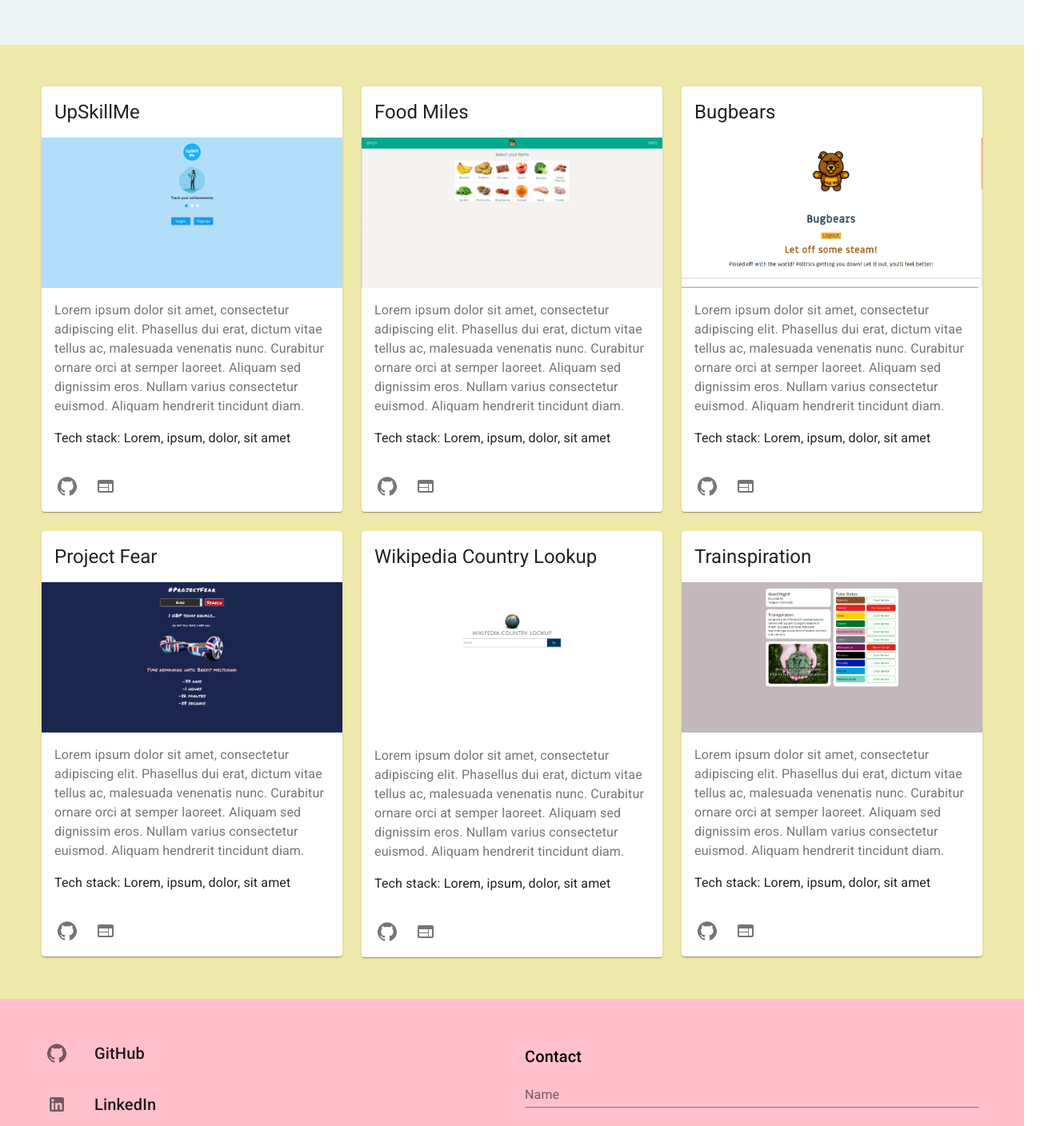
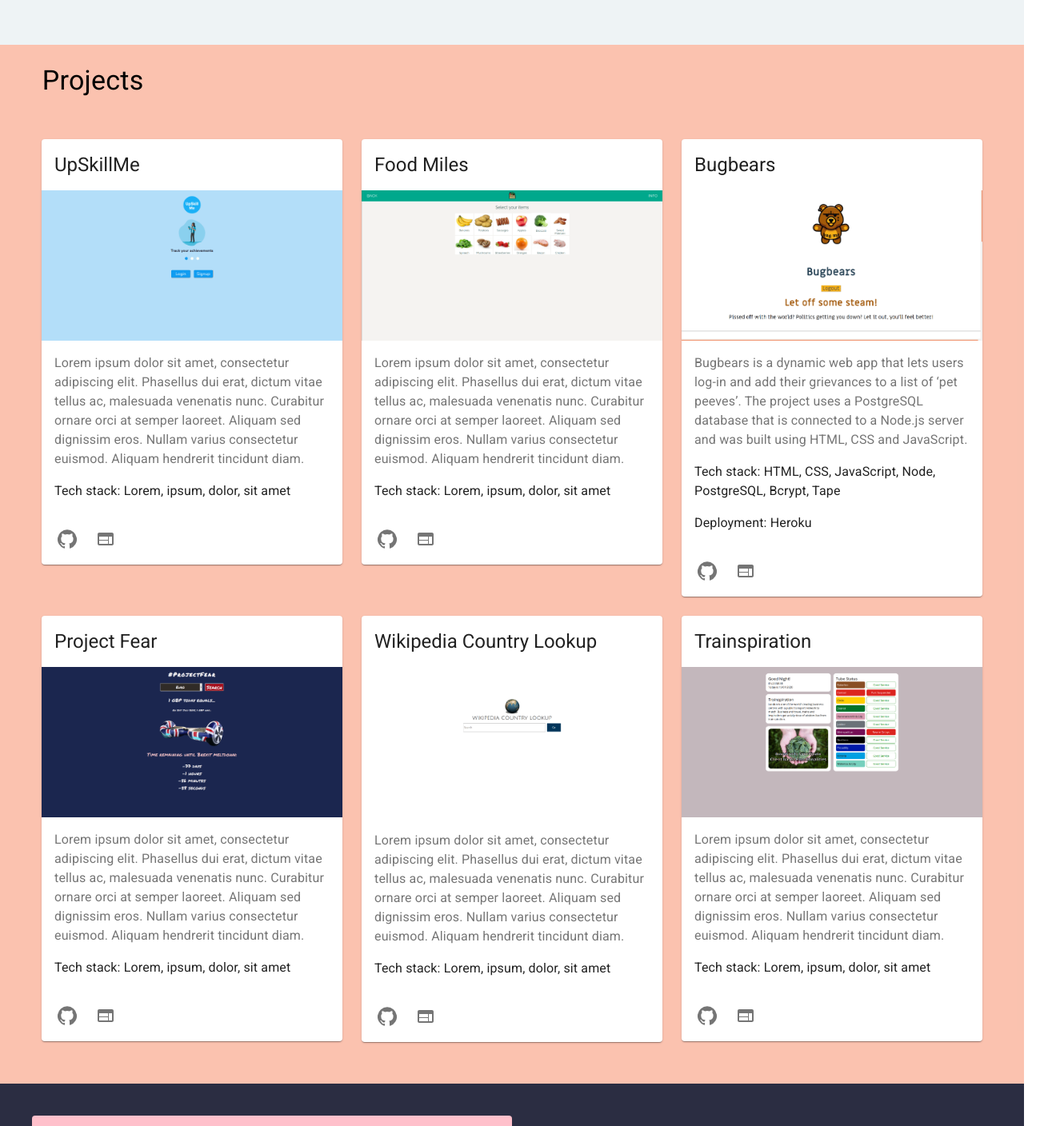
Before and after one commit to andy-mc-donald/React-Portfolio-V2, a React (Create React App) app: page / in a window 1280 px wide. Shown: the part 744-2152 px from the top of the page at 80% size, 1320 px wide, since content can reach past the window. Built offline with nearby package versions, Linux system fonts and the light colour scheme.

Commit message:
some more styling - work in progress

```diff
--- a/src/Pages/Page1pt2.js
+++ b/src/Pages/Page1pt2.js
@@ -17,6 +17,8 @@ import Sass from "../Assets/tech-stack-icons/Sass.svg";
 import FAC from "../Assets/about-me-images-svgs/FAC_logo.svg";
 import FCC from "../Assets/about-me-images-svgs/FreeCodeCamp.svg";
 import CodeWars from "../Assets/about-me-images-svgs/Codewars_logo.svg";
+import Typography from '@material-ui/core/Typography';
+// import url('https://fonts.googleapis.com/css?family=Roboto+Slab&display=swap');
 // import CssBaseline from '@material-ui/core/CssBaseline';
 // import { createMuiTheme, responsiveFontSizes } from '@material-ui/core/styles';
 
@@ -54,6 +56,8 @@ const useStyles = makeStyles(theme => ({
     borderRadius: "30%"
   },
   text: {
+    // fontFamily: 'Roboto Slab', 'serif';
+    // fontFamily: 'Helvetica Neue',
     marginBottom: 'auto',
     padding: "0px",
     fontSize: 'calc(15px + (100 - 15) * ((100vw - 320px) / (1980 - 320)))',
@@ -146,11 +150,12 @@ const useStyles = makeStyles(theme => ({
   },
   svgContainer:{
       height: '20vh',
-      marginLeft: '2.5rem',
-      marginRight: '2.5rem',
+      paddingLeft: '2.5rem',
+      paddingBottom: '1rem',
+    //   marginRight: '2.5rem',
       ['@media (max-width:600px)']: {
-        marginLeft: '0.5rem',
-        marginRight: '0.5rem'
+        paddingLeft: '0.5rem',
+        // marginRight: '0.5rem'
     },
       // backgroundColor: 'pink',
       // whiteSpace: 'pre-line'
@@ -167,21 +172,33 @@ const useStyles = makeStyles(theme => ({
         height: "40px",
         width: "40px",
       },
-      "@media (max-width: 448px)": {
+      "@media (max-width: 457px)": {
         height: "30px",
         width: "30px",
+      },
+      "@media (max-width: 377px)": {
+        height: "29px",
+        width: "29px",
       },
       "@media (max-width: 368px)": {
         height: "28px",
         width: "28px",
       },
+      "@media (max-width: 360px)": {
+        height: "26px",
+        width: "26px",
+      },
       "@media (max-width: 353px)": {
         height: "25px",
         width: "25px",
       },
-      "@media (max-width: 328px)": {
+      "@media (max-width: 337px)": {
         height: "24px",
         width: "24px",
+      },
+      "@media (max-width: 327px)": {
+        height: "23px",
+        width: "23px",
       },
   },
   svgIcon2:{
@@ -199,6 +216,13 @@ const useStyles = makeStyles(theme => ({
       height: "30px",
       width: "auto",
     },
+    "@media (max-width: 457px)": {
+      height: "28px",
+      width: "auto",
+    },
+  },
+  test:{
+    color: 'red',
   }
 }));
 
@@ -226,9 +250,13 @@ function Page1pt2() {
         </Grid>
         <Grid item xs={9} className={classes.text}>
           <h1 style={{ margin: 0 }}>
-            Hi, I’m Andy McDonald, a junior software developer, graduate of
-            the Founders and Coders bootcamp in London and former journalist.
+            Hi, I’m Andy McDonald, a junior <span className={classes.test}>software developer</span>, graduate of
+            the Founders and Coders bootcamp in London and former journalist
           </h1>
+          {/* <Typography variant="h1" style={{ margin: 0 }} className={classes.text}>
+          Hi, I’m Andy McDonald, a junior software developer, graduate of
+            the Founders and Coders bootcamp in London and former journalist
+          </Typography> */}
         </Grid>
       </Grid>
 
--- a/src/Pages/Page3.js
+++ b/src/Pages/Page3.js
@@ -1,6 +1,6 @@
 import React from "react";
 import Grid from "@material-ui/core/Grid";
-// import Typography from "@material-ui/core/Typography";
+import Typography from "@material-ui/core/Typography";
 import { makeStyles } from "@material-ui/core/styles";
 import UpSkillMe from "../Projects/UpSkillMe";
 import FoodMiles from "../Projects/FoodMiles";
@@ -10,22 +10,35 @@ import WikipediaLookup from "../Projects/WikipediaLookup";
 import Trainspiration from "../Projects/Trainspiration";
 
 const useStyles = makeStyles(theme => ({
+  background: {
+    backgroundColor: "rgba(242, 81, 27, 0.35)",
+  },
   root: {
     flexGrow: 1,
-    display: 'flex',
-    flexDirection: 'row',
-    justifyContent: 'center',
-    backgroundColor: 'palegoldenrod'
+    display: "flex",
+    flexDirection: "row",
+    justifyContent: "center",
+    // backgroundColor: "rgba(242, 81, 27, 0.35)"
+    // backgroundColor: "#8d99ae"
     // width: '100%'
   },
   container: {
     // padding: '2rem',
-    width: '100%',
-    margin: '2.5rem',
-    ['@media (max-width:600px)']: {
-      margin: '0.5rem',
-
+    width: "100%",
+    margin: "2.5rem",
+    ["@media (max-width:600px)"]: {
+      margin: "0.5rem"
+    }
   },
+  title: {
+    paddingLeft: "3.3rem",
+    paddingTop: "1.5rem",
+    // paddingBottom: "-1.5rem",
+    ["@media (max-width:600px)"]: {
+      paddingLeft: "1.2rem",
+      paddingTop: "1.5rem",
+      // paddingBottom: "1.5rem"
+    }
   }
 }));
 
@@ -33,10 +46,11 @@ function Page3() {
   const classes = useStyles();
 
   return (
+    <div className={classes.background}>
+      <Typography className={classes.title} variant="h4">
+        Projects
+      </Typography>
       <div className={classes.root}>
-        {/* <Typography className={classes.title} variant="h3">
-          Projects
-        </Typography> */}
         <Grid container className={classes.container} spacing={3}>
           <Grid item xs={12} sm={6} md={4}>
             <UpSkillMe />
@@ -58,6 +72,7 @@ function Page3() {
           </Grid>
         </Grid>
       </div>
+    </div>
   );
 }
 
--- a/src/Pages/Page4.js
+++ b/src/Pages/Page4.js
@@ -18,7 +18,10 @@ import Typography from '@material-ui/core/Typography';
 const useStyles = makeStyles(theme => ({
   root: {
     flexGrow: 1,
-    backgroundColor: "pink"
+    color: 'white',
+    // backgroundColor: "#8d99ae",
+    backgroundColor: "#2B2D42",
+    // backgroundColor: "#071E22",
     // height: "60vh",
     // textAlign: 'center'
   },
@@ -37,6 +40,7 @@ const useStyles = makeStyles(theme => ({
     // margin: '0 auto'
   },
   card: {
+    color: 'white',
     display: "flex",
     flexDirection: "row",
     // justifyContent: "center",
@@ -56,6 +60,7 @@ const useStyles = makeStyles(theme => ({
   },
 
   form: {
+    color: 'white',
     display: "flex",
     flexDirection: "column",
     // margin: 20,
@@ -71,6 +76,9 @@ const useStyles = makeStyles(theme => ({
   button: {
     width: "20%",
     marginTop: "1rem"
+  },
+  test: {
+    color: 'yellow'
   }
 }));
 
@@ -142,8 +150,8 @@ function Page4() {
                   Contact
                 </Typography>
             <FormControl>
-              <InputLabel htmlFor="name">Name</InputLabel>
-              <Input id="name" type="text" />
+              <InputLabel htmlFor="name" className={classes.test}>Name</InputLabel>
+              <Input id="name" type="text" className={classes.test} />
             </FormControl>
 
             <FormControl>
--- a/src/Projects/BugBears.js
+++ b/src/Projects/BugBears.js
@@ -14,8 +14,11 @@ import BugBearsPic from "../Assets/project-images/BugBears.png";
 const useStyles = makeStyles({
   root: {
     // maxWidth: 500,
+  },
+  bold: {
+    color: 'primary'
   }
-})
+});
 
 function BugBears() {
   const classes = useStyles();
@@ -25,15 +28,14 @@ return (
       <CardMedia src={BugBearsPic} component="img" title="Bugbears" />
       <CardContent>
         {/* <Typography variant="body2" color="textSecondary" component="p"> */}
-        <Typography paragraph color="textSecondary">
-          Lorem ipsum dolor sit amet, consectetur adipiscing elit. Phasellus dui
-          erat, dictum vitae tellus ac, malesuada venenatis nunc. Curabitur
-          ornare orci at semper laoreet. Aliquam sed dignissim eros. Nullam
-          varius consectetur euismod. Aliquam hendrerit tincidunt diam.
+        <Typography paragraph variant="body1" color="textSecondary">
+          Bugbears is a dynamic web app that lets users log-in and add their
+          grievances to a list of ‘pet peeves’. The project uses a PostgreSQL
+          database that is connected to a Node.js server and was built using
+          HTML, CSS and JavaScript.
         </Typography>
-        <Typography>
-            Tech stack: Lorem, ipsum, dolor, sit amet
-        </Typography>
+        <Typography paragraph variant="body1"><span className={classes.bold}>Tech stack:</span> HTML, CSS, JavaScript, Node, PostgreSQL, Bcrypt, Tape</Typography>
+        <Typography variant="body1"><span className={classes.bold}>Deployment:</span> Heroku</Typography>
       </CardContent>
       <CardActions disableSpacing>
         <IconButton aria-label="GitHub link">
```
Lines whose indentation alone changed are shown as unchanged.
